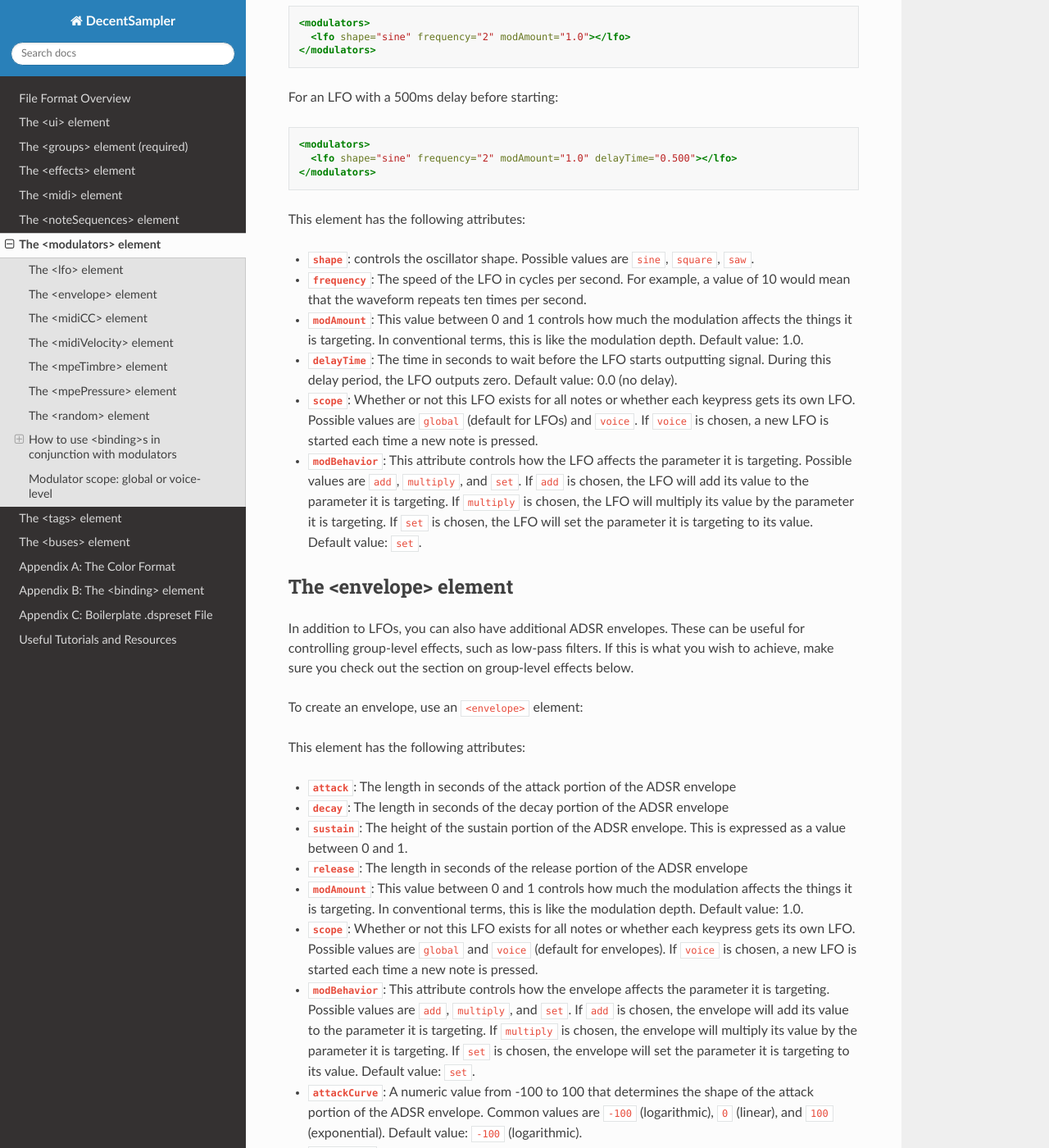
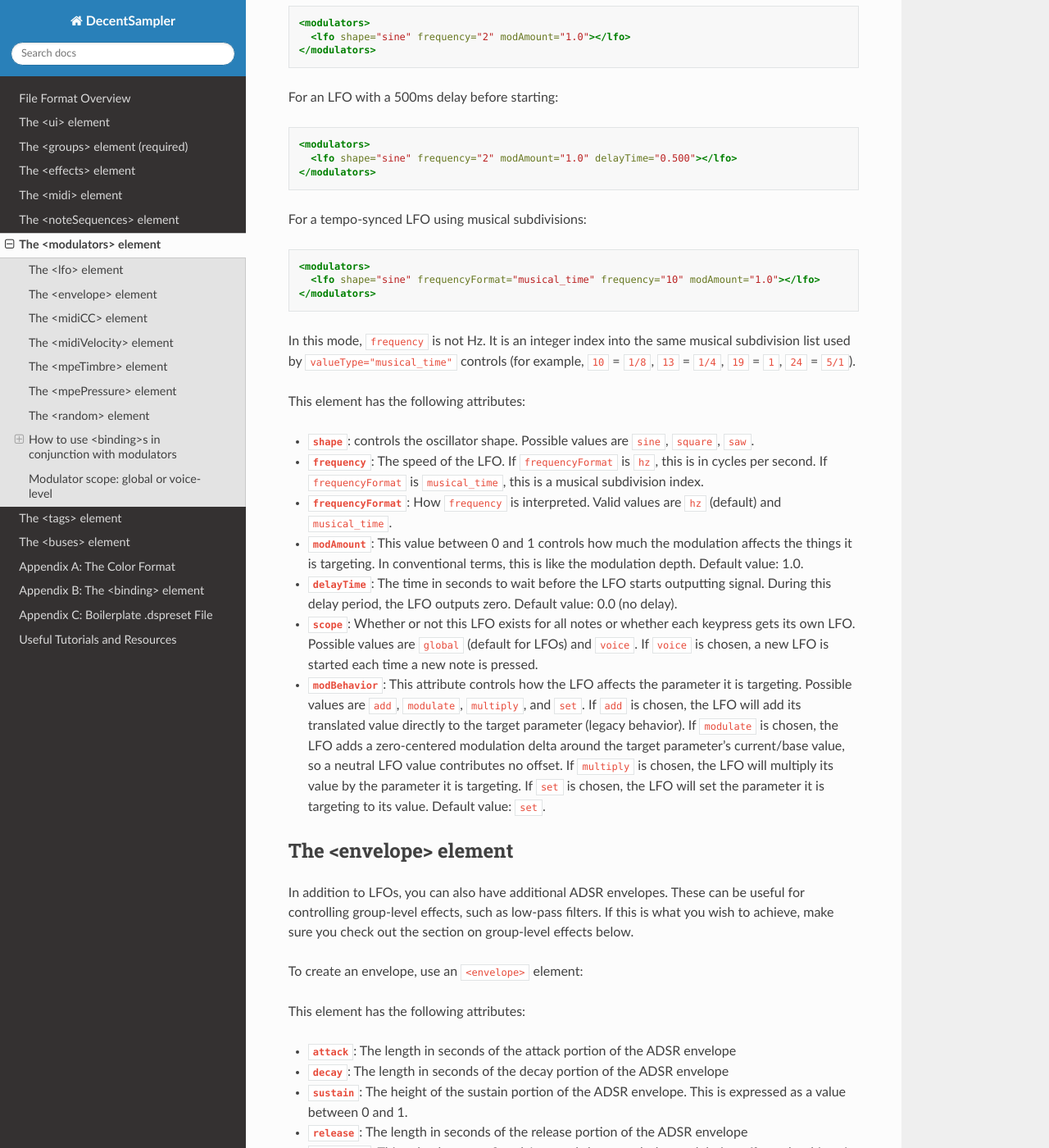
Before and after one commit to DecentSamples/DecentSampler-Developers-Guide, a Sphinx documentation site: the page built from docs/source/the-modulators-element.md, in a window 1280 px wide and 1400 px high, scrolled down 515 px. Shown: the whole window at 82% size. Built offline with Sphinx 7.4.7 and the Read the Docs theme 3.1.0, drawn with Linux system fonts in a browser that asks for light colours; some of the changed text lies outside the part shown.

Commit message:
0000261: Added the abilty to sync LFOs to DAW Tempo

````diff
--- a/docs/source/the-modulators-element.md
+++ b/docs/source/the-modulators-element.md
@@ -29,14 +29,25 @@ For an LFO with a 500ms delay before starting:
 </modulators>
 ```
 
+For a tempo-synced LFO using musical subdivisions:
+
+```xml
+<modulators>
+  <lfo shape="sine" frequencyFormat="musical_time" frequency="10" modAmount="1.0"></lfo>
+</modulators>
+```
+
+In this mode, `frequency` is not Hz. It is an integer index into the same musical subdivision list used by `valueType="musical_time"` controls (for example, `10` = `1/8`, `13` = `1/4`, `19` = `1`, `24` = `5/1`).
+
 This element has the following attributes:
 
 - **`shape`**: controls the oscillator shape. Possible values are `sine`, `square`, `saw`.
-- **`frequency`**: The speed of the LFO in cycles per second. For example, a value of 10 would mean that the waveform repeats ten times per second.
+- **`frequency`**: The speed of the LFO. If `frequencyFormat` is `hz`, this is in cycles per second. If `frequencyFormat` is `musical_time`, this is a musical subdivision index.
+- **`frequencyFormat`**: How `frequency` is interpreted. Valid values are `hz` (default) and `musical_time`.
 - **`modAmount`**: This value between 0 and 1 controls how much the  modulation affects the things it is targeting. In conventional terms, this is like the modulation depth. Default value: 1.0.
 - **`delayTime`**: The time in seconds to wait before the LFO starts outputting signal. During this delay period, the LFO outputs zero. Default value: 0.0 (no delay).
 - **`scope`**: Whether or not this LFO exists for all notes or whether each keypress gets its own LFO. Possible values are `global` (default for LFOs) and `voice`. If `voice` is chosen, a new LFO is started each time a new note is pressed.
-- **`modBehavior`**: This attribute controls how the LFO affects the parameter it is targeting. Possible values are `add`, `multiply`, and `set`. If `add` is chosen, the LFO will add its value to the parameter it is targeting. If `multiply` is chosen, the LFO will multiply its value by the parameter it is targeting. If `set` is chosen, the LFO will set the parameter it is targeting to its value. Default value: `set`.
+- **`modBehavior`**: This attribute controls how the LFO affects the parameter it is targeting. Possible values are `add`, `modulate`, `multiply`, and `set`. If `add` is chosen, the LFO will add its translated value directly to the target parameter (legacy behavior). If `modulate` is chosen, the LFO adds a zero-centered modulation delta around the target parameter's current/base value, so a neutral LFO value contributes no offset. If `multiply` is chosen, the LFO will multiply its value by the parameter it is targeting. If `set` is chosen, the LFO will set the parameter it is targeting to its value. Default value: `set`.
 
 ## The &lt;envelope&gt; element
 
@@ -51,7 +62,7 @@ This element has the following attributes:
 - **`release`**: The length in seconds of the release portion of the ADSR envelope
 - **`modAmount`**: This value between 0 and 1 controls how much the  modulation affects the things it is targeting. In conventional terms, this is like the modulation depth. Default value: 1.0.
 - **`scope`**: Whether or not this LFO exists for all notes or whether each keypress gets its own LFO. Possible values are `global` and `voice` (default for envelopes). If `voice` is chosen, a new LFO is started each time a new note is pressed.
-- **`modBehavior`**: This attribute controls how the envelope affects the parameter it is targeting. Possible values are `add`, `multiply`, and `set`. If `add` is chosen, the envelope will add its value to the parameter it is targeting. If `multiply` is chosen, the envelope will multiply its value by the parameter it is targeting. If `set` is chosen, the envelope will set the parameter it is targeting to its value. Default value: `set`.
+- **`modBehavior`**: This attribute controls how the envelope affects the parameter it is targeting. Possible values are `add`, `modulate`, `multiply`, and `set`. If `add` is chosen, the envelope will add its translated value directly to the target parameter (legacy behavior). If `modulate` is chosen, the envelope adds a zero-centered modulation delta around the target parameter's current/base value, so a neutral envelope value contributes no offset. If `multiply` is chosen, the envelope will multiply its value by the parameter it is targeting. If `set` is chosen, the envelope will set the parameter it is targeting to its value. Default value: `set`.
 - **`attackCurve`**: A numeric value from -100 to 100 that determines the shape of the attack portion of the ADSR envelope. Common values are `-100` (logarithmic), `0` (linear), and `100` (exponential). Default value: `-100` (logarithmic).
 - **`decayCurve`**: A numeric value from -100 to 100 that determines the shape of the decay portion of the ADSR envelope. Common values are `-100` (logarithmic), `0` (linear), and `100` (exponential). Default value: `100` (exponential).
 - **`releaseCurve`**: A numeric value from -100 to 100 that determines the shape of the release portion of the ADSR envelope. Common values are `-100` (logarithmic), `0` (linear), and `100` (exponential). Default value: `100` (exponential).
@@ -254,7 +265,7 @@ You can bind to modulator parameters themselves to control them in real-time fro
 | `parameter` value | Description |
 |---|---|
 | `MOD_AMOUNT` | Modulation depth (0.0–1.0) |
-| `FREQUENCY` | LFO rate in Hz |
+| `FREQUENCY` | LFO rate (Hz when `frequencyFormat="hz"`, subdivision index when `frequencyFormat="musical_time"`) |
 | `SHAPE` | Waveform shape (`"sine"`, `"saw"`, `"square"`, `"triangle"`) |
 | `MOD_DELAY_TIME` | Delay before the LFO begins (seconds) |
 | `TRIGGER` | Reset behavior (`"attack"` or `"none"`) |
````
Also changed, not shown: docs/source/appendix-b-the-binding-element.md (+1 -1 lines), docs/source/the-ui-element.md (+1 -1 lines).
